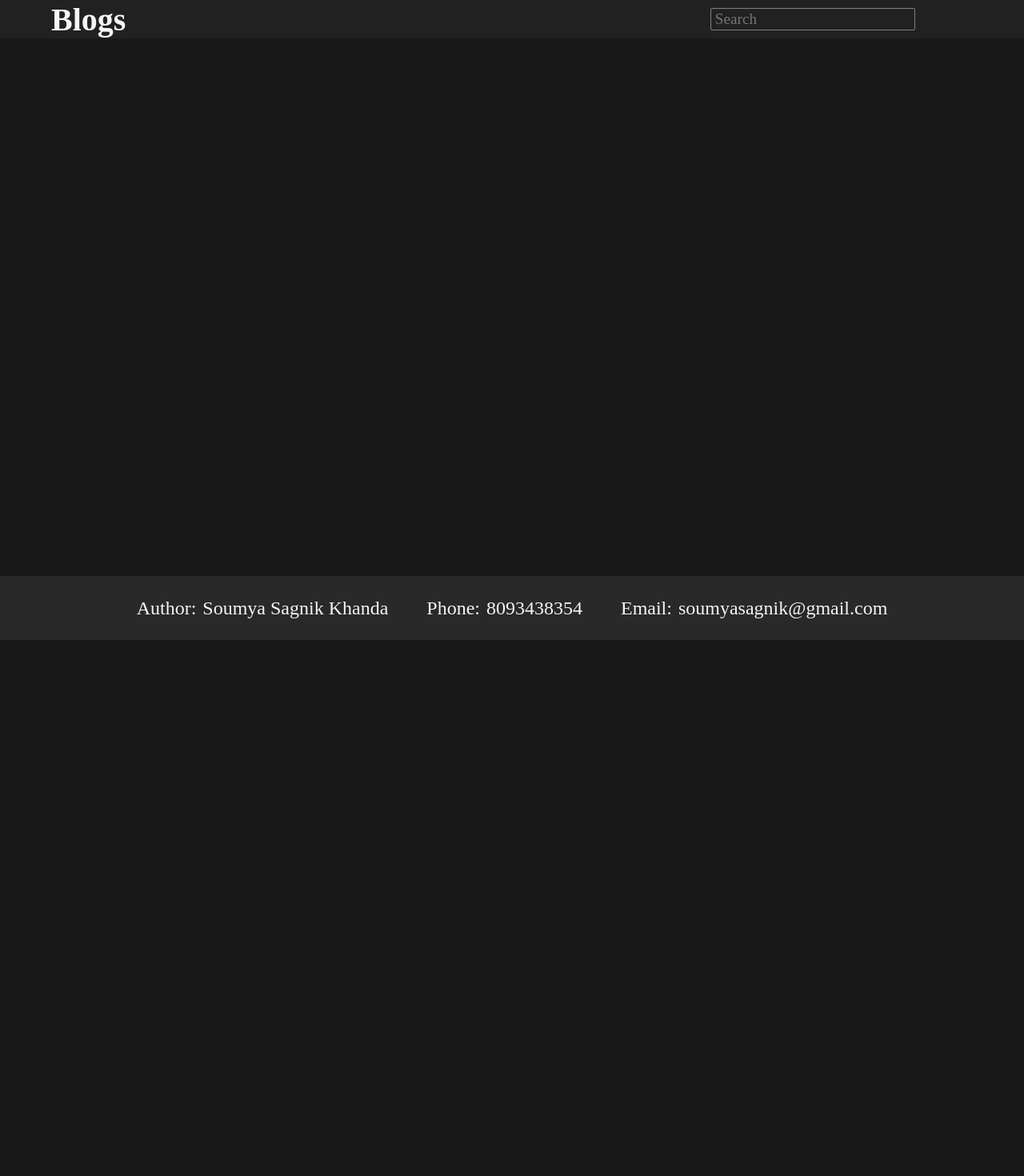
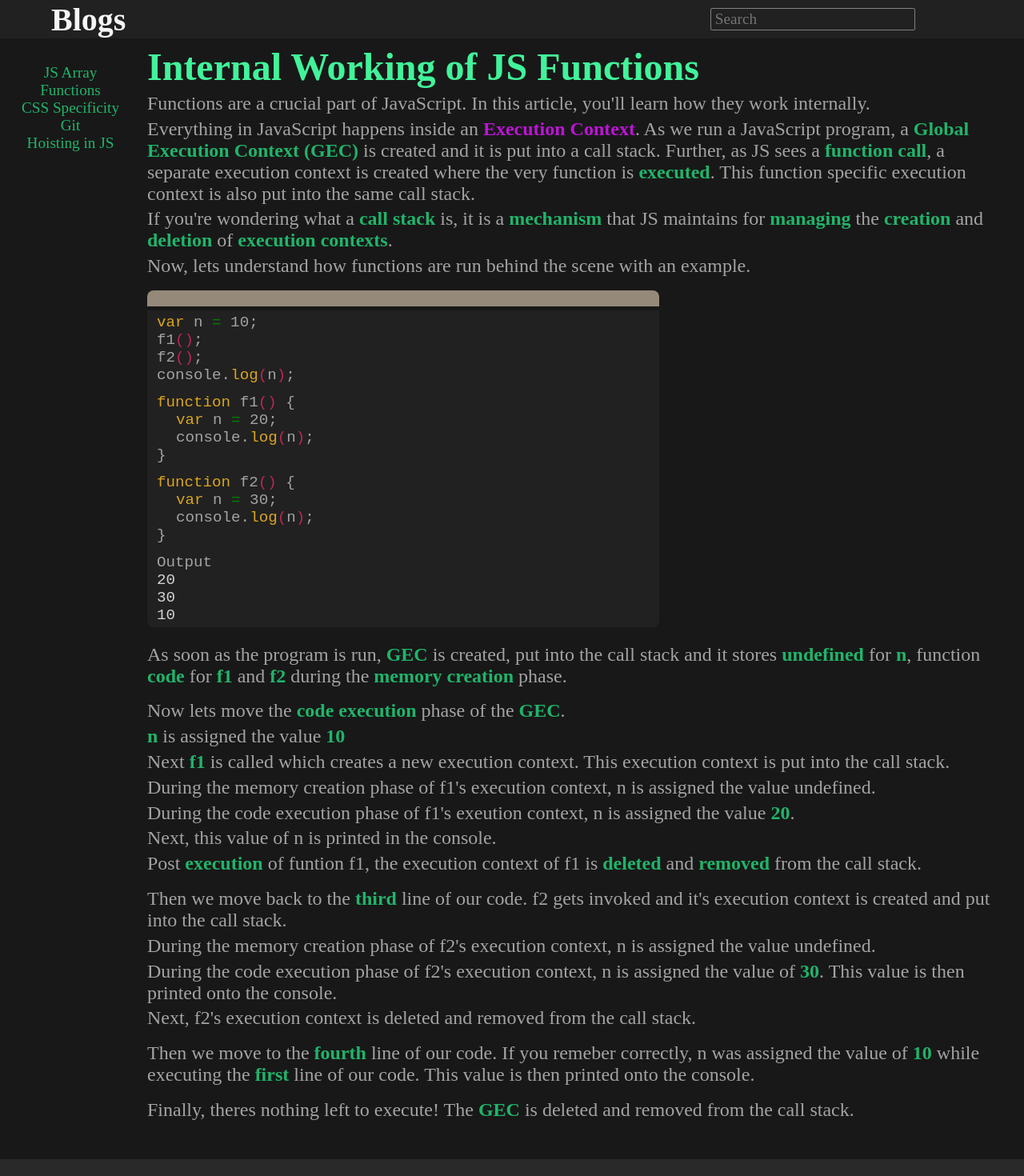
Before and after one commit to SoumyaSagnik/Blogs, a React (Create React App) app: page /js-iw-functions in a window 1280 px wide. Shown: the top 1470 px of the page at 80% size. Before the commit the page ends 800 px from the top, so only its background shows below. Built offline with nearby package versions, Linux system fonts and the light colour scheme; a web font is replaced by a local one.

Commit message:
Added article internal working of JS functions

```diff
--- a/src/App.css
+++ b/src/App.css
@@ -85,6 +85,18 @@ aside ul {
 
 .content.page h1 {
   color: #41f39a;
+}
+
+.content.page a,
+.content.page a:visited {
+  color: rgb(189, 20, 215);
+  text-decoration: none;
+  font-weight: bold;
+}
+
+.content.page a:hover {
+  text-decoration: underline;
+  color: rgb(223, 95, 243);
 }
 
 .content.page h3 {
@@ -179,14 +191,16 @@ aside ul {
 
 .topic h3 {
   position: absolute;
+  top: .5rem;
   left: 1rem;
   color: blanchedalmond;
+  line-height: 1.75rem;
 }
 
 .topic p {
   font-size: 1.2rem;
   position: absolute;
-  top: 30%;
+  top: 35%;
   left: 1rem;
   line-height: 1.4rem;
 }
@@ -480,3 +494,7 @@ aside a::selection {
 .content.page h3::selection {
   color: rgb(245, 148, 4);
 }
+
+.content.page a::selection {
+  color: rgb(186, 9, 139);
+}
--- a/src/App.js
+++ b/src/App.js
@@ -12,6 +12,7 @@ import CSSSpecificity from "./Pages/CSSSpecificity";
 import JSArrayFunctions from "./Pages/JSArrayFunctions";
 import Git from "./Pages/Git";
 import JSHoisting from "./Pages/JSHoisting";
+import IWJSFunctions from "./Pages/IWJSFunctions";
 
 const App = () => {
   const navigate = useNavigate();
@@ -75,6 +76,15 @@ const App = () => {
               </>
             }
           />
+          <Route
+            path="/js-iw-functions"
+            element={
+              <>
+                <Sidebar data={notes} />
+                <IWJSFunctions />
+              </>
+            }
+          />
         </Routes>
       </AnimatePresence>
       <Footer />
--- /dev/null
+++ b/src/Pages/IWJSFunctions.js
@@ -0,0 +1,169 @@
+import Code from "../components/Code";
+import { motion } from "framer-motion";
+
+const IWJSFunctions = () => {
+  const leftCurly = "{";
+  const rightCurly = "}";
+  return (
+    <motion.div
+      initial={{ opacity: 0 }}
+      animate={{ opacity: 1 }}
+      exit={{ opacity: 0 }}
+      transition={{ duration: 0.25 }}
+    >
+      <div className="content page">
+        <h1>Internal Working of JS Functions</h1>
+        <p>
+          Functions are a crucial part of JavaScript. In this article, you'll
+          learn how they work internally.
+        </p>
+        <p>
+          Everything in JavaScript happens inside an{" "}
+          <a
+            href="https://blogs-ssk.netlify.app/js-hoisting"
+            target="_blank"
+            rel="noreferrer"
+          >
+            Execution Context
+          </a>
+          . As we run a JavaScript program, a{" "}
+          <span className="green">Global Execution Context (GEC)</span> is
+          created and it is put into a call stack. Further, as JS sees a{" "}
+          <span className="green">function call</span>, a separate execution
+          context is created where the very function is
+          <span className="green"> executed</span>. This function specific
+          execution context is also put into the same call stack.
+        </p>
+        <p>
+          If you're wondering what a <span className="green">call stack</span>{" "}
+          is, it is a <span className="green">mechanism</span> that JS maintains
+          for <span className="green">managing</span> the{" "}
+          <span className="green">creation</span> and{" "}
+          <span className="green">deletion</span> of{" "}
+          <span className="green">execution contexts</span>.
+        </p>
+        <p className="space-bottom">
+          Now, lets understand how functions are run behind the scene with an
+          example.
+        </p>
+        <Code />
+        <pre>
+          <div className="code-body">
+            <p>
+              <span className="yellow">var</span> n{" "}
+              <span className="grn">=</span> 10;
+            </p>
+            <p>
+              f1<span className="pink">()</span>;
+            </p>
+            <p>
+              f2<span className="pink">()</span>;
+            </p>
+            <p>
+              console.<span className="yellow">log</span>
+              <span className="pink">(</span>n<span className="pink">)</span>;
+            </p>
+            <p className="space-top">
+              <span className="yellow">function</span> f1
+              <span className="pink">()</span> {leftCurly}
+            </p>
+            <p className="space-list">
+              <span className="yellow">var</span> n{" "}
+              <span className="grn">=</span> 20;
+            </p>
+            <p className="space-list">
+              console.<span className="yellow">log</span>
+              <span className="pink">(</span>n<span className="pink">)</span>;
+            </p>
+            <p>{rightCurly}</p>
+            <p className="space-top">
+              <span className="yellow">function</span> f2
+              <span className="pink">()</span> {leftCurly}
+            </p>
+            <p className="space-list">
+              <span className="yellow">var</span> n{" "}
+              <span className="grn">=</span> 30;
+            </p>
+            <p className="space-list">
+              console.<span className="yellow">log</span>
+              <span className="pink">(</span>n<span className="pink">)</span>;
+            </p>
+            <p>{rightCurly}</p>
+            <p className="space-top">Output</p>
+            <p className="white">20</p>
+            <p className="white">30</p>
+            <p className="white">10</p>
+          </div>
+        </pre>
+        <p>
+          As soon as the program is run, <span className="green">GEC</span> is
+          created, put into the call stack and it stores{" "}
+          <span className="green">undefined</span> for{" "}
+          <span className="green">n</span>, function{" "}
+          <span className="green">code</span> for{" "}
+          <span className="green">f1</span> and{" "}
+          <span className="green">f2</span> during the{" "}
+          <span className="green">memory creation</span> phase.
+        </p>
+        <p className="space-top">
+          Now lets move the <span className="green">code execution</span> phase
+          of the <span className="green">GEC</span>.
+        </p>
+        <p>
+          <span className="green">n</span> is assigned the value{" "}
+          <span className="green">10</span>
+        </p>
+        <p>
+          Next <span className="green">f1</span> is called which creates a new
+          execution context. This execution context is put into the call stack.
+        </p>
+        <p>
+          During the memory creation phase of f1's execution context, n is
+          assigned the value undefined.
+        </p>
+        <p>
+          During the code execution phase of f1's exeution context, n is
+          assigned the value <span className="green">20</span>.
+        </p>
+        <p>Next, this value of n is printed in the console.</p>
+        <p>
+          Post <span className="green">execution</span> of funtion f1, the
+          execution context of f1 is <span className="green">deleted </span>
+          and <span className="green">removed</span> from the call stack.
+        </p>
+        <p className="space-top">
+          Then we move back to the <span className="green">third</span> line of
+          our code. f2 gets invoked and it's execution context is created and
+          put into the call stack.
+        </p>
+        <p>
+          During the memory creation phase of f2's execution context, n is
+          assigned the value undefined.
+        </p>
+        <p>
+          During the code execution phase of f2's execution context, n is
+          assigned the value of <span className="green">30</span>. This value is
+          then printed onto the console.
+        </p>
+        <p>
+          Next, f2's execution context is deleted and removed from the call
+          stack.
+        </p>
+        <p className="space-top">
+          Then we move to the <span className="green">fourth</span> line of our
+          code. If you remeber correctly, n was assigned the value of{" "}
+          <span className="green">10</span> while executing the{" "}
+          <span className="green">first</span> line of our code. This value is
+          then printed onto the console.
+        </p>
+        <p className="space-top">
+          Finally, theres nothing left to execute! The{" "}
+          <span className="green">GEC</span> is deleted and removed from the
+          call stack.
+        </p>
+      </div>
+    </motion.div>
+  );
+};
+
+export default IWJSFunctions;
--- a/src/Pages/JSHoisting.js
+++ b/src/Pages/JSHoisting.js
@@ -25,25 +25,22 @@ const JSHoisting = () => {
           JavaScript program is run, a{" "}
           <span className="green">Global Execution Context</span> is created.
           Every execution context has two phases:
+        </p>
         <ul>
           <li>
             <p className="space-top">
               <span className="blanchedalmond">Memory Creation Phase: </span>{" "}
-                This is where all the <span className="green">variables</span>{" "}
-                and{" "}
-                <span className="" green>
-                  functions
-                </span>{" "}
-                are stored as <span className="green">key-value</span> pairs.
+              This is where all the <span className="green">variables</span> and{" "}
+              <span className="green">functions</span> are stored as{" "}
+              <span className="green">key-value</span> pairs.
             </p>
             <p>
               <span className="blanchedalmond">Code Execution Phase: </span>{" "}
-                This is where code is <span className="green">executed</span>{" "}
-                one line at a time.
+              This is where code is <span className="green">executed</span> one
+              line at a time.
             </p>
           </li>
         </ul>
-        </p>
         <p className="space-all">Let's understand this through an example.</p>
         <Code />
         <pre>
--- a/src/meta.json
+++ b/src/meta.json
@@ -1,11 +1,11 @@
 [
   {
     "id": 1,
-    "topic": "JS Array ()",
+    "topic": "JS Array Functions",
     "type": "js",
     "desc": "Commonly used array functions in JavaScript.",
     "link": "/js-array-functions",
-    "search": ["javascript", "functions"]
+    "search": ["javascript"]
   },
   {
     "id": 2,
@@ -27,8 +27,16 @@
     "id": 4,
     "topic": "Hoisting in JS",
     "type": "js",
-    "desc": "Understand hoisting in JavaScript",
+    "desc": "Understand hoisting in JavaScript.",
     "link": "/js-hoisting",
+    "search": ["javascript"]
+  },
+  {
+    "id": 5,
+    "topic": "Internal Working of JS Functions",
+    "type": "js",
+    "desc": "A brief overview of how JavaScript functions run behind the scenes.",
+    "link": "/js-iw-functions",
     "search": ["javascript"]
   }
 ]
```
Lines whose indentation alone changed are shown as unchanged.
